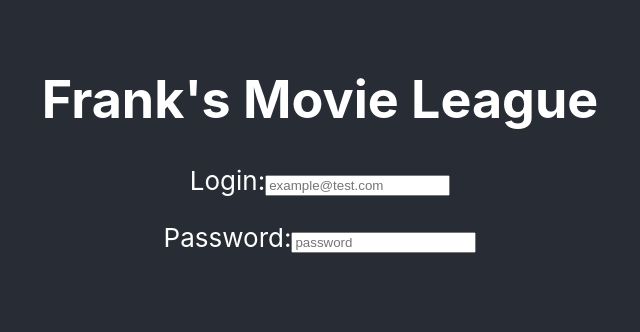
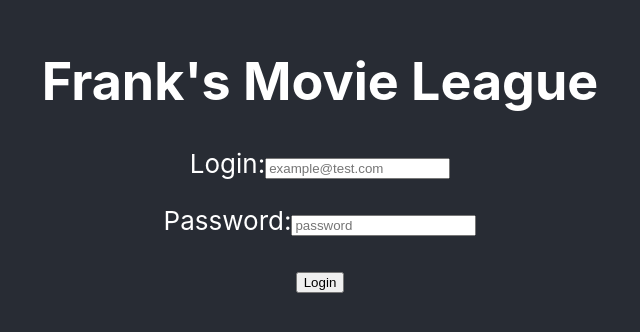
Before and after one commit to FrankMoreno/fml_predictor, a React (Create React App) app: page / in a window 1280 px wide. Shown: the part 244-576 px from the top of the page, without its empty margins (320-960 px from the left). Built offline with nearby package versions, Linux system fonts and the light colour scheme.

Commit message:
Add post on login screen

```diff
--- a/src/components/Login.js
+++ b/src/components/Login.js
@@ -5,9 +5,29 @@ class Login extends Component {
         super(props);
         this.state = {
             login:"",
-            passwor:""
+            password:""
         };
+
+        this.onInputChange = this.onInputChange.bind(this);
+        this.submitLoginInfo = this.submitLoginInfo.bind(this);
     }
+
+    onInputChange(event) {
+        const target = event.target.name;
+        const value = event.target.value;
+
+        this.setState({[target] : value});
+    }
+
+    submitLoginInfo() {
+        // https://thanx-fml-api.herokuapp.com/login
+        fetch('https://thanx-fml-api.herokuapp.com/login', {
+            method: 'POST',
+            body: JSON.stringify(this.state)
+        }).then(res => res.json())
+        .then(result => console.log(result));
+    }
+
     render() {
         return (
             <div>
@@ -15,12 +35,13 @@ class Login extends Component {
                 <form id="loginForm">
                     <p>
                         <label>Login:</label>
-                        <input type="text" placeholder="example@test.com"/>
+                        <input name="login" type="text" placeholder="example@test.com" onChange={this.onInputChange}/>
                     </p>
                     <p>
                         <label>Password:</label>
-                        <input type="text" placeholder="password"/>
+                        <input name="password" type="text" placeholder="password" onChange={this.onInputChange}/>
                     </p>
+                    <button onClick={this.submitLoginInfo}>Login</button>
                 </form>
             </div>
         )
```
